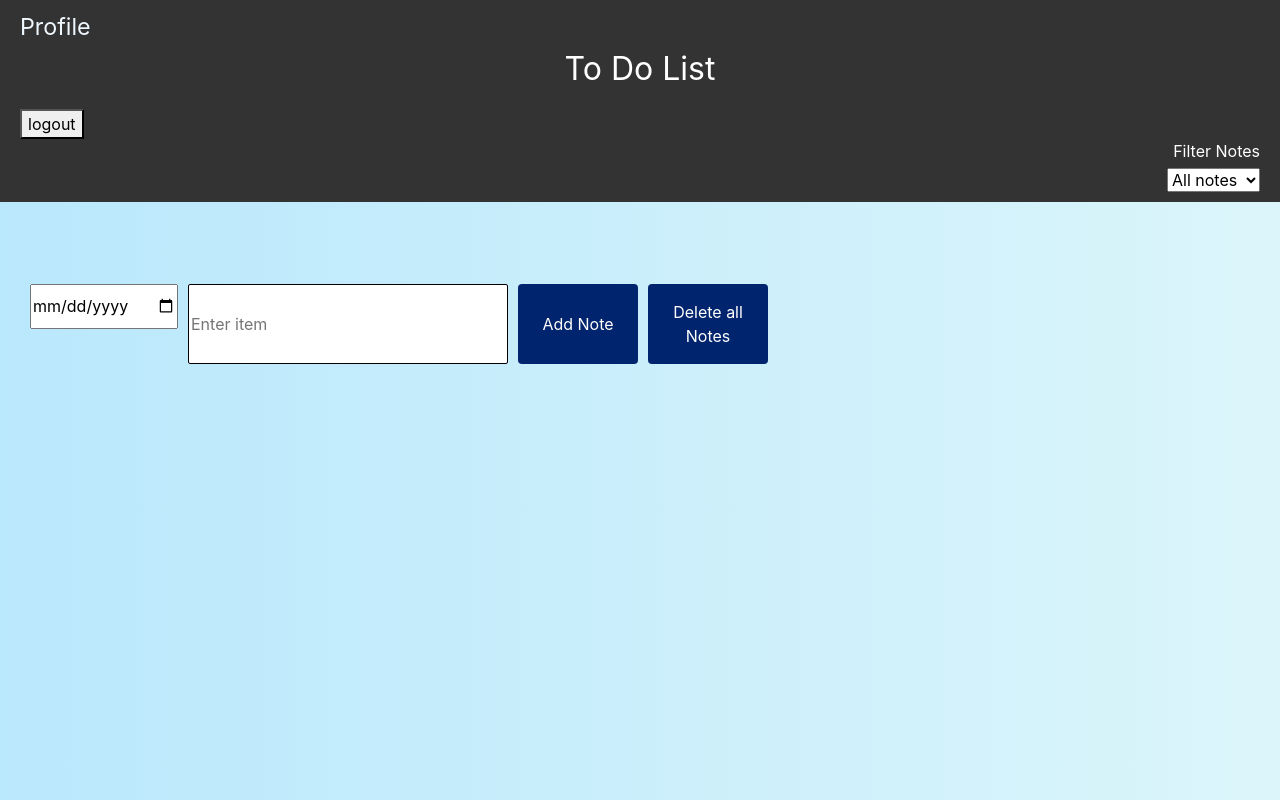
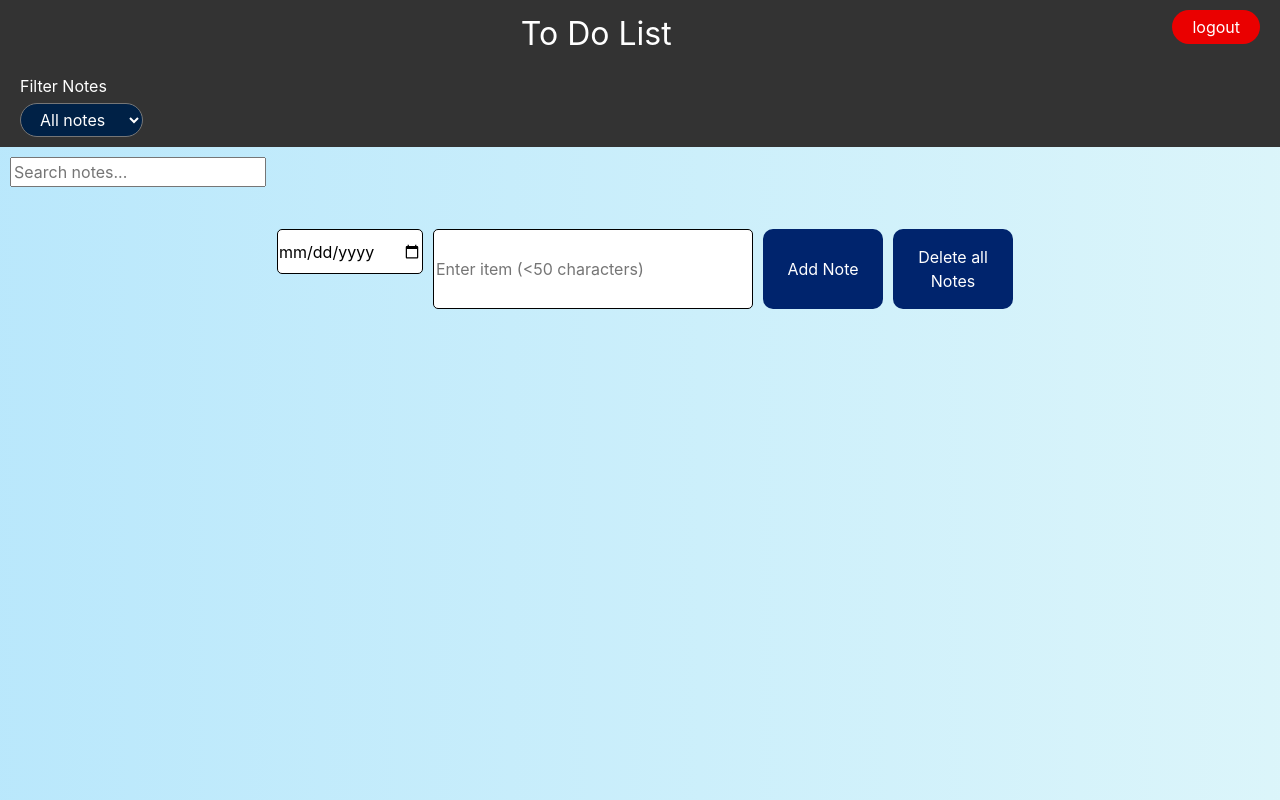
Before and after one commit to Siddhant-nx/react_todo_frontend, a React (Create React App) app in the folder todo/: page /Home in a window 1280 px wide. Built offline with nearby package versions, Linux system fonts and the light colour scheme.

Commit message:
search button

```diff
--- a/todo/src/App.css
+++ b/todo/src/App.css
@@ -198,12 +198,10 @@ body{
  justify-content:center;
  height: 45px;
  margin-bottom: 50px;
- margin-top: 100px;
-
 }
 
 .main-container{
-  margin-top: 60px;
+  margin-top: 20px;
   padding: 20px;
 }
 
@@ -213,10 +211,12 @@ body{
   border: 1px solid black;
   width: 50%;
   margin: 20px auto;
+  border-radius: 5px;
 
   display: flex;
   justify-content: space-between;
   align-items: center;
+  background-color: rgb(255, 255, 255);
 }
 
 .rem-button{
@@ -243,7 +243,7 @@ body{
   border: none;
   color: white;
   background-color: rgb(0, 36, 109);
-  border-radius: 4px;
+  border-radius: 10px;
   margin-left: 10px;
   cursor: pointer;
   height: 10vh;
@@ -256,7 +256,7 @@ body{
 
 .input-text{
   border: 1px solid black;
-  border-radius: 2px;
+  border-radius: 5px;
   height: 10vh;
   width: 40vh;
 }
@@ -270,35 +270,54 @@ body{
   left: 0;
 }
 
-.header h1{
-  font-size:4vh;
-}
-
 .header p{
   text-align: center;
   font-size: xx-large;
 }
 
+.logout-btn{
+  background-color: rgb(234, 0, 0);
+  color: white;
+  border: none;
+  border-radius: 20px;
+  padding: 5px 20px;
+  float: right;
+}
+
 .date{
   margin-left: 10px;
   margin-right: 10px;
+  border-radius: 5px;
+  border: 1px solid black;
 }
 
 .create-div{
   margin-top: 2px;
-  position: fixed;
+  /* position: fixed; */
 }
 .notes-container{
-  margin-top: 100px;
+  margin-top:50px;
 }
 .select-right{
-  text-align: right;
+  text-align: left;
 }
 
 .userdiv2 h6{
   color: red;
 }
 
-.logout-btn{
-  text-align: center;
+.dropdown{
+  background-color: rgb(0, 33, 70);
+  color: white;
+  border-radius: 20px;
+  padding: 5px 15px;
 }
+
+.dropdown:hover{
+ cursor: pointer;
+}
+
+.search-container{
+  margin-top: 10px;
+  margin-left: 10px;
+}
--- a/todo/src/Home.jsx
+++ b/todo/src/Home.jsx
@@ -4,12 +4,12 @@ import axios from 'axios';
 import AuthContext from './AuthContext';
 
  function Home() {
-
     const [notes, setNotes] = useState([]);
     const [input, setInput] = useState('');
     const [error, setError] = useState('');
     const [ddate, setDdate] = useState('');
     const [select, setSelected] = useState('all');
+    const [search_td, setSearch_td] = useState('');
 
     const {auth, logout} = useContext(AuthContext);
     const navigate = useNavigate();
@@ -40,7 +40,7 @@ import AuthContext from './AuthContext';
     setNotes([]);
 
   }
-  }, [auth]);
+}, [auth]);
 
   const handleLogout = () => {
     logout();
@@ -102,20 +102,24 @@ import AuthContext from './AuthContext';
 
     const current_date = new Date().toISOString().slice(0,10);
 
-    const filterNotes = (filter)=>
-      notes.filter((note)=>{
+    const filterNotes = (filter)=> {
+     return notes.filter((note)=> {
+        let matchesFilter = true;
         switch (filter){
           case 'duetoday':
-            return note.due_date === current_date;
+            return matchesFilter = note.due_date === current_date;
           case 'duelater':
-            return note.due_date > current_date;
+            return matchesFilter = note.due_date > current_date;
           case 'overdue':
-            return note.due_date < current_date;
+            return matchesFilter =  note.due_date < current_date;
           default:
-              return true;
+              matchesFilter =  true;
         }
-      });
+        const matchesSearch = typeof note.title === 'string' && note.title.toLowerCase().includes(search_td.toLowerCase());
 
+      return matchesFilter && matchesSearch;
+    });
+  };
       const handleCheckboxChange = async (noteId, checked) => {
         try {
             const token = localStorage.getItem('token');
@@ -139,11 +143,10 @@ import AuthContext from './AuthContext';
 
   return (
     <>
-    <div className='head-container'>
       <header className='header'>
-        <Link className='profile' to='/Profile'>Profile</Link>
+        {/* <Link className='profile' to='/Profile'>Profile</Link> */}
+        <button onClick={handleLogout} className='logout-btn'>logout</button>
         <p>To Do List</p>
-    <button onClick={handleLogout} className='logout-btn'>logout</button>
 
         <div className="select-right">
         <label htmlFor="filter">Filter Notes</label><br />
@@ -155,16 +158,23 @@ import AuthContext from './AuthContext';
         <option value="overdue" >overdue</option>
         </select>
         </div>
-
       </header>
 
-    </div>
+      <div className="search-container">
+          <input
+            type="text"
+            className="search-input"
+            value={search_td}
+            onChange={(e) => setSearch_td(e.target.value)}
+            placeholder="Search notes..."
+          />
+        </div>
+
 
   <div className='main-container'>
-
 <div className='create-div'>
 <input type="date" className='date' value={ddate} onChange={(e)=>setDdate(e.target.value)}/>
-<input  type="text" className='input-text' value={input}  onChange={(e) => setInput(e.target.value)}  placeholder='Enter item'/>
+<input  type="text" className='input-text' value={input}  onChange={(e) => setInput(e.target.value)}  placeholder='Enter item (<50 characters)'/>
 <button type="submit" className='add-button' onClick={handleAddItem}>Add Note</button>
 <button type="submit" className='add-button' onClick={handleClearItem}>Delete all Notes</button>
 </div>
@@ -185,11 +195,6 @@ import AuthContext from './AuthContext';
 </div>
 </div>
 
-{/* <div>
-      <Link to="/Login" className='anc'>Login</Link> <br /><br />
-      <Link to="/Signup" className='anc'>Signup</Link>
-</div> */}
-
 {/* <button onClick={toggle}>dark mode</button> */}
 </>
 );}
--- a/todo/src/Login.jsx
+++ b/todo/src/Login.jsx
@@ -32,10 +32,10 @@ function Login() {
         } else {
             setError('');
         }
-            // if (password.length < 6) {
-        //     setError('*Password should be at least 6 characters long');
-        //     return;
-        // }
+            if (password.length < 6) {
+            setError('*Password should be at least 6 characters long');
+            return;
+        }
 
             navigate('/Home');
 
```
